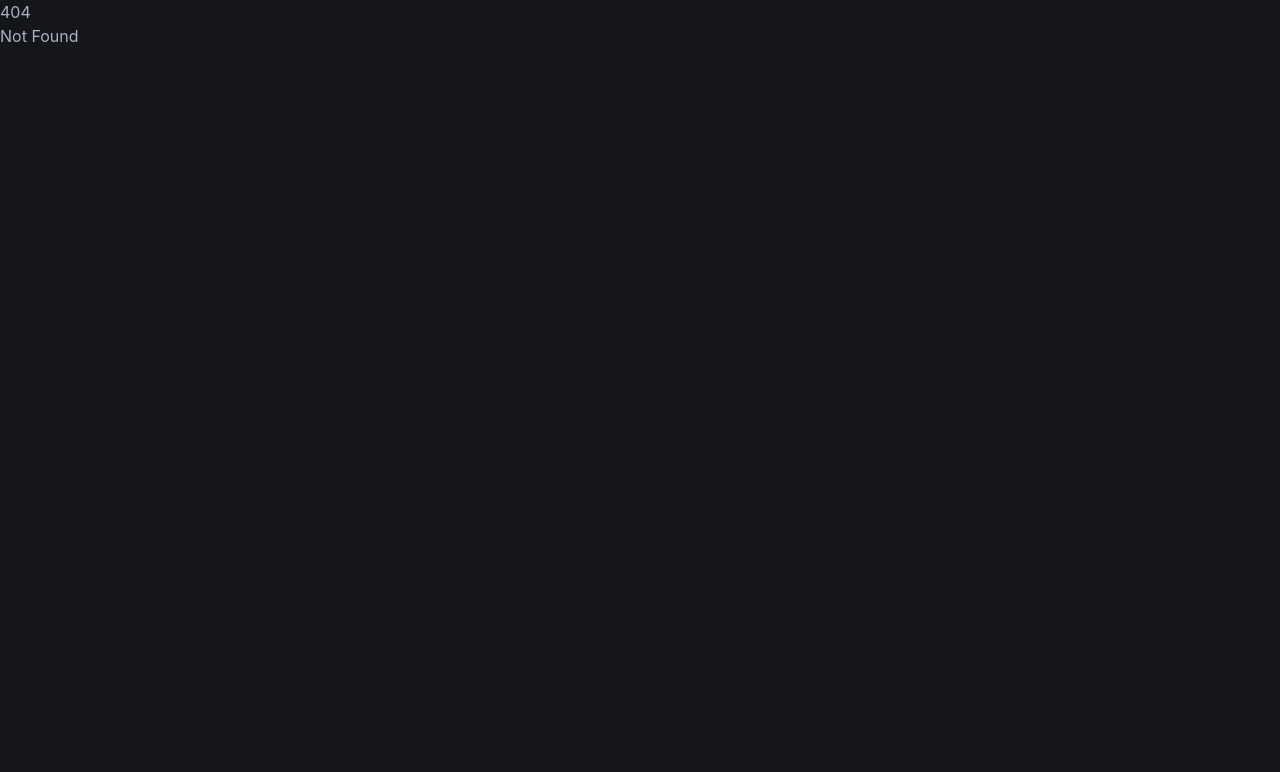
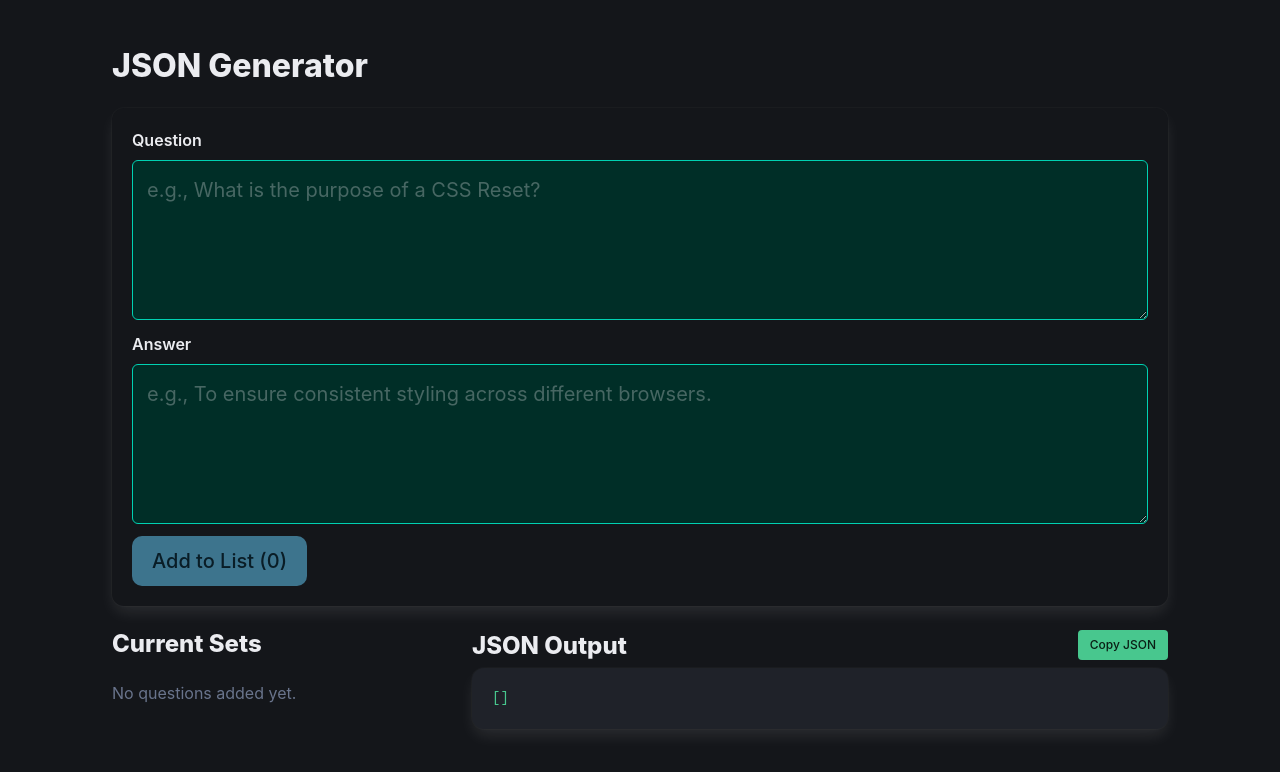
Before and after one commit to magnetik-dev/symmetrical-carnival, a SvelteKit app: page /generator in a window 1280 px wide. Before the commit this address had no page. Shown: the top 772 px of the page. Built offline with nearby package versions, Linux system fonts and the light colour scheme.

Commit message:
add new page

```diff
--- a/src/routes/+page.svelte
+++ b/src/routes/+page.svelte
@@ -51,6 +51,7 @@
                     <option value="nwpo-exam2" selected={data.book === 'nwpo-exam2'}>NWPO Exam 2</option>
                     <option value="wndx-mid-term" selected={data.book === 'wndx-mid-term'}>WNDX Mid-Term Exam</option>
                     <option value="wndx-final" selected={data.book === 'wndx-final'}>WNDX Final Exam</option>
+                    <option value="ca-clodp-module-quiz" selected={data.book === 'ca-clodp-module-quiz'}>CA-CLODP Module Quiz</option>
                     <option value="ca-clodp-final" selected={data.book === 'ca-clodp-final'}>CA-CLODP Final Exam</option>
                 </select>
             </div>
--- /dev/null
+++ b/src/routes/generator/+page.svelte
@@ -0,0 +1,124 @@
+<script lang="ts">
+	// 1. Define the shape of your data
+	interface QuizSet {
+		query: string;
+		response: string;
+	}
+
+	// 2. Add types to your state runes
+	let questions = $state<QuizSet[]>([]);
+	let currentQuery = $state('');
+	let currentResponse = $state('');
+	let copyStatus = $state('Copy JSON');
+
+	let jsonOutput = $derived(JSON.stringify(questions, null, 2));
+
+	function addSet() {
+		if (currentQuery.trim() && currentResponse.trim()) {
+			questions.push({
+				query: currentQuery.trim(),
+				response: currentResponse.trim()
+			});
+			currentQuery = '';
+			currentResponse = '';
+		}
+	}
+
+	async function copyToClipboard() {
+		try {
+			await navigator.clipboard.writeText(jsonOutput);
+			copyStatus = 'Copied!';
+			setTimeout(() => (copyStatus = 'Copy JSON'), 2000);
+		} catch (err) {
+			copyStatus = 'Error copying';
+		}
+	}
+
+	// 3. Explicitly type the index as a number
+	function removeSet(index: number) {
+		questions.splice(index, 1);
+	}
+</script>
+<div class="container section">
+	<h1 class="title">JSON Generator</h1>
+
+	<div class="box">
+		<div class="field">
+			<label class="label" for="query">Question</label>
+			<div class="control">
+				<textarea
+					id="query"
+					class="textarea is-medium is-primary"
+					bind:value={currentQuery}
+					placeholder="e.g., What is the purpose of a CSS Reset?">
+				</textarea>
+			</div>
+		</div>
+
+		<div class="field">
+			<label class="label" for="response">Answer</label>
+			<div class="control">
+				<textarea
+					id="response"
+					class="textarea is-medium is-primary"
+					bind:value={currentResponse}
+					placeholder="e.g., To ensure consistent styling across different browsers.">
+				</textarea>
+			</div>
+		</div>
+
+		<div class="control">
+			<button
+				class="button is-info is-medium"
+				onclick={addSet}
+				disabled={!currentQuery || !currentResponse}>
+				Add to List ({questions.length})
+			</button>
+		</div>
+	</div>
+
+	<div class="columns">
+		<div class="column is-one-third">
+			<h2 class="title is-4">Current Sets</h2>
+			{#if questions.length === 0}
+				<p class="has-text-grey">No questions added yet.</p>
+			{:else}
+				<div class="content">
+					{#each questions as item, i}
+						<div class="notification is-dark is-flex is-justify-content-space-between is-align-items-center mb-2">
+							<span class="is-size-7 has-text-weight-semibold">
+								{item.query.substring(0, 40)}...
+							</span>
+							<button class="delete" aria-label="delete" onclick={() => removeSet(i)}></button>
+						</div>
+					{/each}
+				</div>
+			{/if}
+		</div>
+
+		<div class="column">
+			<div class="level mb-2">
+				<div class="level-left">
+					<h2 class="title is-4 mb-0">JSON Output</h2>
+				</div>
+				<div class="level-right">
+					<button class="button is-small is-success" onclick={copyToClipboard}>
+						{copyStatus}
+					</button>
+				</div>
+			</div>
+
+			<div class="box has-background-black-ter">
+				<pre class="has-background-black-ter has-text-success p-0" style="border: none;"><code>{jsonOutput}</code></pre>
+			</div>
+		</div>
+	</div>
+</div>
+
+<style>
+	/* Overriding Bulma pre for a cleaner code look */
+	pre {
+		white-space: pre-wrap;
+		word-break: break-all;
+	}
+</style>
```
Also changed, not shown: static/books/ca-clodp-module-quiz.json (added, +70 -0 lines).
